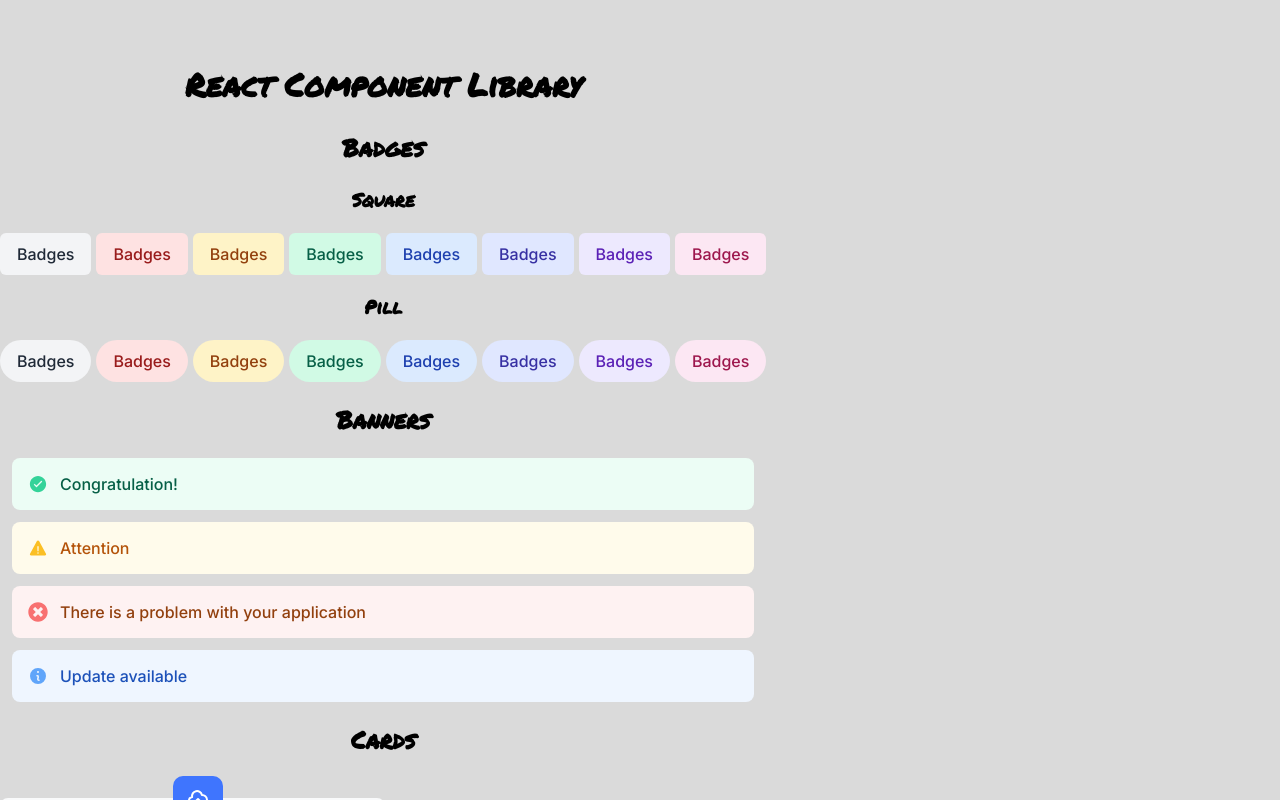
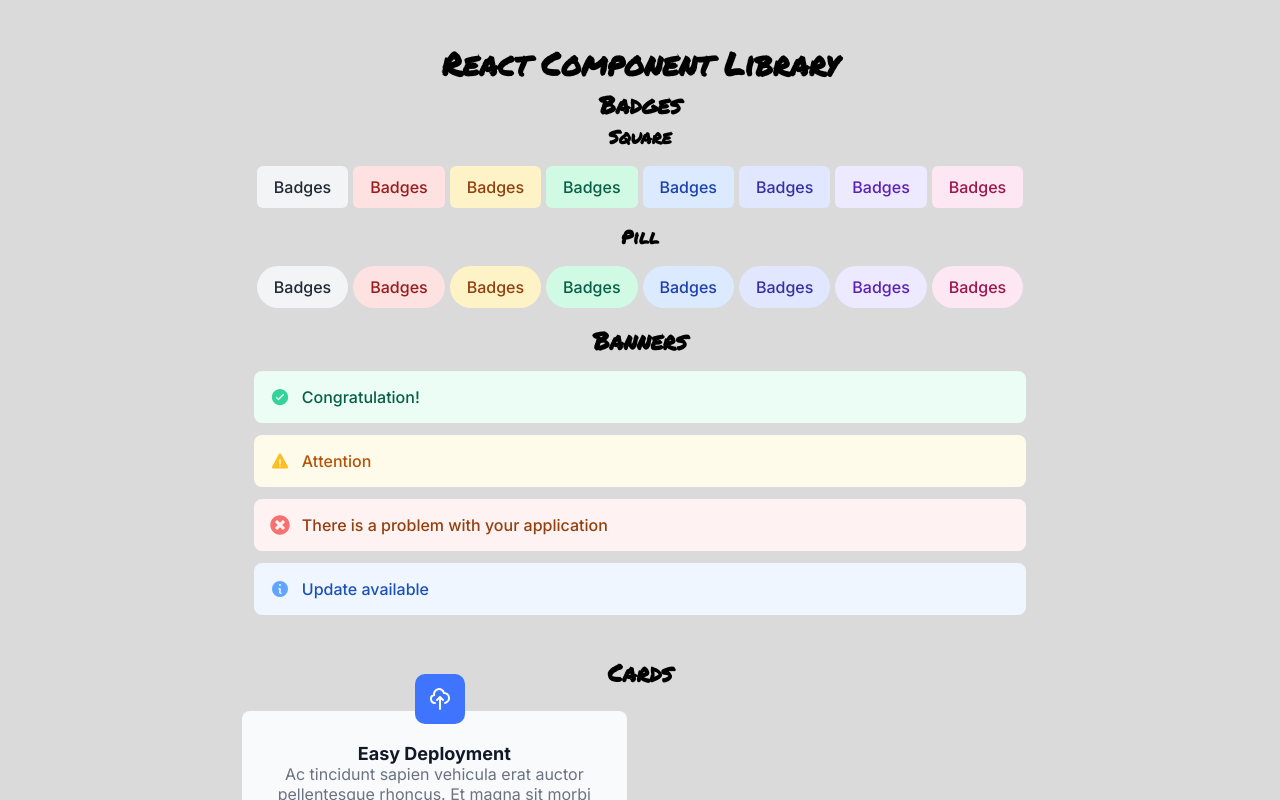
Before and after one commit to emirisato1003/react-component-library, a React (Vite) app: page / in a window 1280 px wide. Shown: the top 800 px of the page. Built offline with nearby package versions, Linux system fonts and the light colour scheme; the HTML template or start-up script is replaced by a standard one.

Commit message:
fixing styling

```diff
--- a/src/App.jsx
+++ b/src/App.jsx
@@ -47,9 +47,8 @@ function App() {
         }
       </section>
 
-      <h2>Cards</h2>
       <section className="cards">
-
+        <h2>Cards</h2>
         <Card>
           <Card.Title>Easy Deployment</Card.Title>
           <Card.Text>Ac tincidunt sapien vehicula erat auctor pellentesque rhoncus. Et magna sit morbi lobortis.</Card.Text>
--- a/src/assets/Badges.jsx
+++ b/src/assets/Badges.jsx
@@ -1,10 +1,11 @@
 // import Button from "./components/Button/Button";
 import classNames from "classnames";
+import clsx from "clsx";
 // import Button from "../Button/Button";
 
 
-export default function Badges({ children, color}) {
-    const allClasses = classNames('badge', color)
+export default function Badges({ children, color, type }) {
+    const allClasses = classNames('badge', color);
     // console.log(className);
     return (
         <>
--- a/src/index.css
+++ b/src/index.css
@@ -1,17 +1,14 @@
 * {
+  margin: 0;
+  padding: 0;
   box-sizing: border-box;
 }
 
 body {
   background-color: #dadada;
-  /* background-color: #2f2f2f; */
   /* height: 100vh; */
-  margin: 0;
-  /* padding: 0; */
   display: flex;
-  place-items: center;
-  /* flex-direction: row; */
-  /* justify-content: center; */
+  justify-content: center;
   margin-top: 40px;
   font-family: "Inter", serif;
 }
@@ -20,11 +17,6 @@ h1, h2, h3{
   /* color: #E5E7EB; */
   text-align: center;
 }
-
-/* section{
-  display: flex;
-  flex-direction: column;
-} */
 
 /* button {
   background-color: #E5E7EB;
@@ -41,12 +33,6 @@ h1, h2, h3{
   font-family: 'Inter', sans-serif;
 } */
 
-.square-badges{
-  display: flex;
-  justify-content: center;
-  gap: 5px;
-}
-
 .badge{
   cursor: pointer;
   font-weight: 500;
@@ -56,18 +42,22 @@ h1, h2, h3{
   font-family: 'Inter', sans-serif;
 }
 
+.square-badges{
+  display: flex;
+  justify-content: center;
+  margin: 15px;
+  gap: 5px;
+}
+
 .pill-badges{
   display: flex;
   justify-content: center;
+  margin: 15px;
   gap: 5px;
 }
 
 .pill-badges span{
   border-radius: 30px;
-}
-
-button.pill{
-  border-radius: 50px;
 }
 
 .gray{
```
